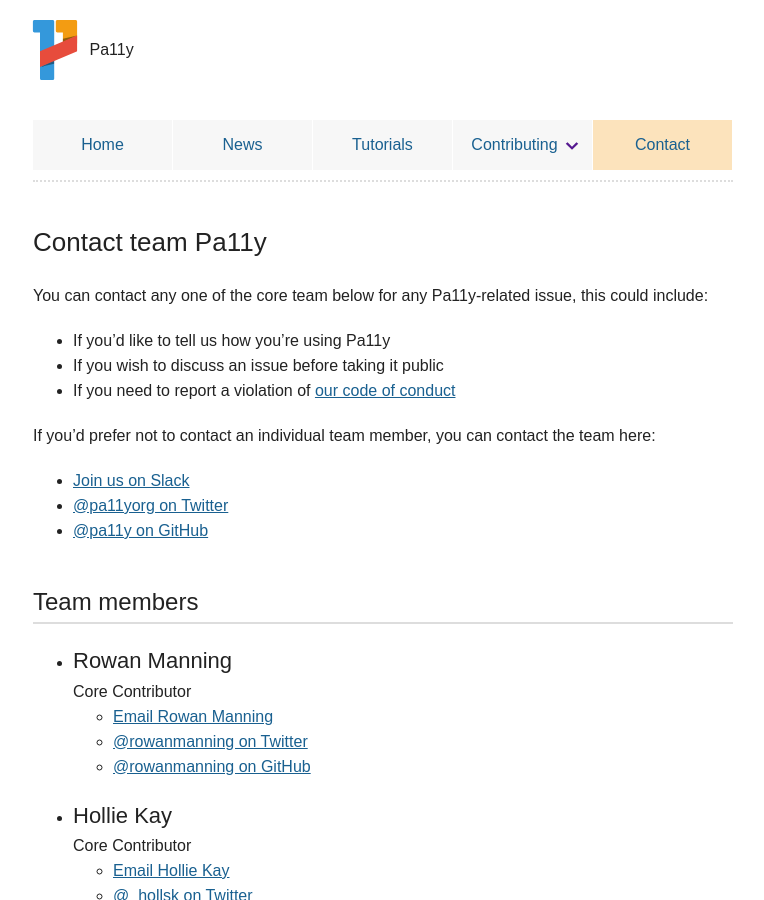
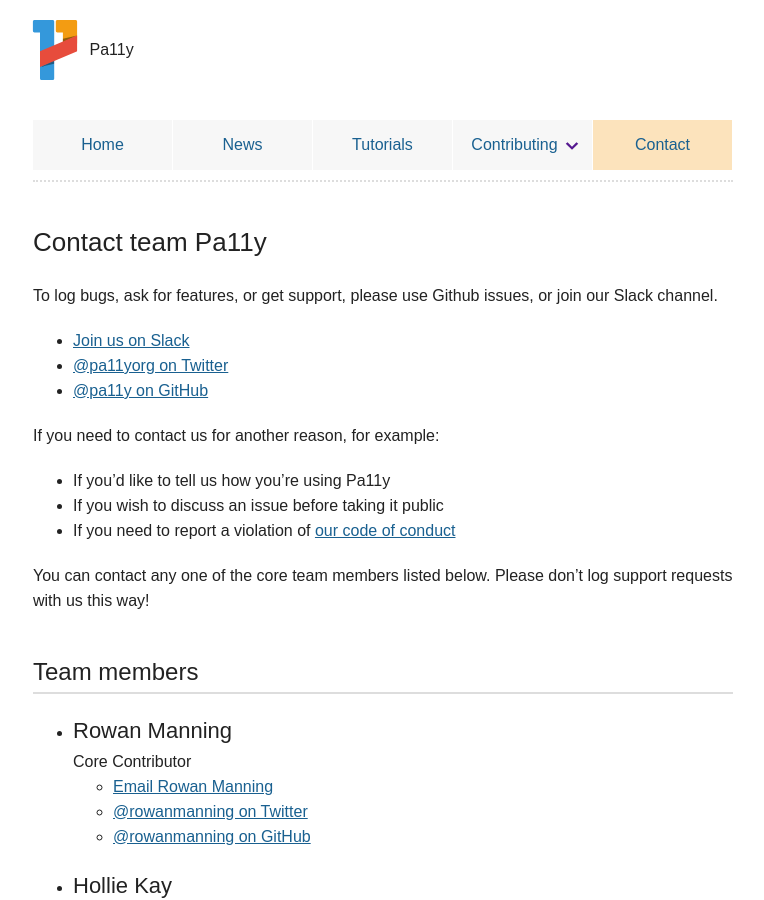
Before and after one commit to pa11y/pa11y.github.io, a Jekyll site: the page built from pages/contact.md, in a window 1280 px wide and 900 px high. Shown: the whole window, without its empty margins (257-1021 px from the left). Built offline with Jekyll 4.4.1, drawn with Linux system fonts in a browser that asks for light colours.

Commit message:
clarify the purpose of the contact details (#94)

```diff
--- a/pages/contact.md
+++ b/pages/contact.md
@@ -7,17 +7,20 @@ permalink: /contact/
 
 # Contact team Pa11y
 
-You can contact any one of the core team below for any Pa11y-related issue, this could include:
+To log bugs, ask for features, or get support, please use Github issues, or join our Slack channel.
+
+  - [Join us on Slack][pa11y-slack]
+  - [@pa11yorg on Twitter][pa11y-twitter]
+  - [@pa11y on GitHub][pa11y-github]
+
+
+If you need to contact us for another reason, for example:
 
   - If you'd like to tell us how you're using Pa11y
   - If you wish to discuss an issue before taking it public
   - If you need to report a violation of [our code of conduct][code-of-conduct]
 
-If you'd prefer not to contact an individual team member, you can contact the team here:
-
-  - [Join us on Slack][pa11y-slack]
-  - [@pa11yorg on Twitter][pa11y-twitter]
-  - [@pa11y on GitHub][pa11y-github]
+You can contact any one of the core team members listed below. Please don't log support requests with us this way!
 
 
 ## Team members
```
